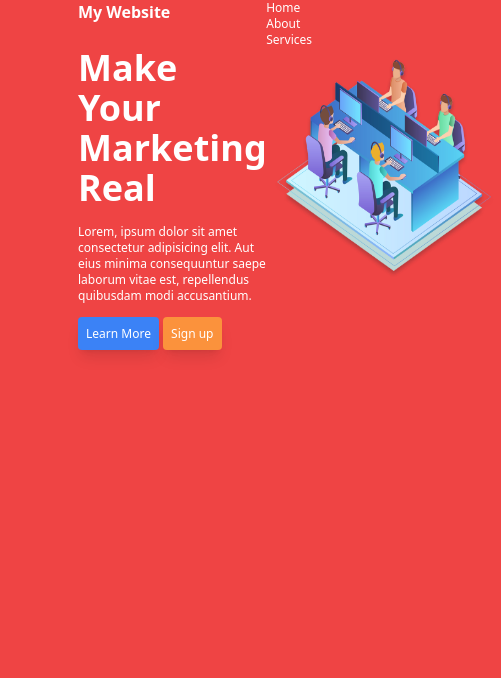
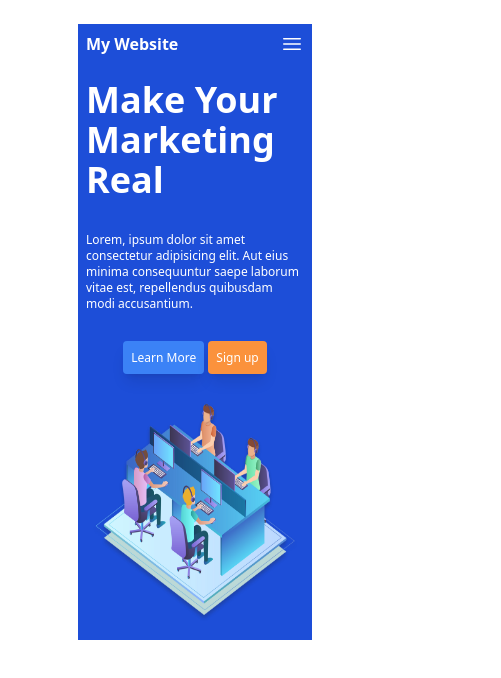
Before and after one commit to adeboyega/frontend, a plain HTML site: page index.html in a window 390 px wide. Shown: the whole page, 501 px wide, since content can reach past the window. Drawn offline with nearby package versions, Linux system fonts and the light colour scheme.

Commit message:
fully responsive

```diff
--- a/index.html
+++ b/index.html
@@ -18,21 +18,35 @@
         }
       </style>
 </head>
-<body class="bg-red-500">
-    <header class="showcase text-white flex justify-center sm:bg-blue-700 h-3/5">
-        <div class="container sm:grid sm:p-2 w-3/5 h-full">
-            <nav class="sm: flex justify-between sm:mb-4 sm:p-2 ">
-                <h1 class="logo font-bold">My Website</h1>
-                <ul class="sm:flex gap-2 text-xs">
+<body class="">
+    <header class="showcase text-white flex sm:bg-blue-700 h-3/5 py-6">
+        <div class="container p-2 sm:grid sm:p-2 w-3/5 h-3/5 bg-blue-700 mx-auto ">
+            <nav class="sm: flex justify-between sm:mb-4 sm:p-2">
+                <div class="flex justify-between w-full relative">
+                    <h1 class="logo font-bold">My Website</h1>
+                    <ul class="hidden menu block bg-blue-600 p-2 absolute top-6 space-y-6 w-full text-xs py-5">
+                        <li><a href="#">Home</a></li>
+                        <li><a href="#">About</a></li>
+                        <li><a href="#">Services</a></li>
+                    </ul>
+                    <button class="menu-btn">
+                        <svg class="sm:hidden h-6 w-6" xmlns="http://www.w3.org/2000/svg" fill="none" viewBox="0 0 24 24" stroke-width="1.5" stroke="currentColor" class="w-6 h-6">
+                            <path stroke-linecap="round" stroke-linejoin="round" d="M3.75 6.75h16.5M3.75 12h16.5m-16.5 5.25h16.5" />
+                          </svg>
+                    </button>
+
+                </div>
+
+                <ul class="hidden sm:flex space-x-3 text-xs">
                     <li><a href="#">Home</a></li>
                     <li><a href="#">About</a></li>
                     <li><a href="#">Services</a></li>
                 </ul>
             </nav>
-            <div class="showcase-content flex sm:p-2">
-                <div class="grid gap-3 ">
-                    <h1 class="font-bold text-4xl ">Make Your Marketing Real</h1>
-                    <p class="my-1 text-xs">
+            <div class="block space-y-6 mt-6 sm:flex sm:p-2 ">
+                <div class="block text-center sm:text-left space-y-8  ">
+                    <h1 class="font-bold text-4xl text-left ">Make Your Marketing Real</h1>
+                    <p class="my-1 text-xs text-left">
                         Lorem, ipsum dolor sit amet consectetur adipisicing elit.
                          Aut eius minima consequuntur saepe laborum vitae est,
                           repellendus quibusdam modi accusantium.
@@ -47,5 +61,14 @@
             </div>
         </div>
     </header>
+    <script>
+        const menubtn = document.querySelector('.menu-btn')
+        const menu = document.querySelector('.menu')
+
+        menubtn.addEventListener('click',()=>{
+            menu.classList.toggle('hidden')
+
+        })
+    </script>
 </body>
 </html>
```
